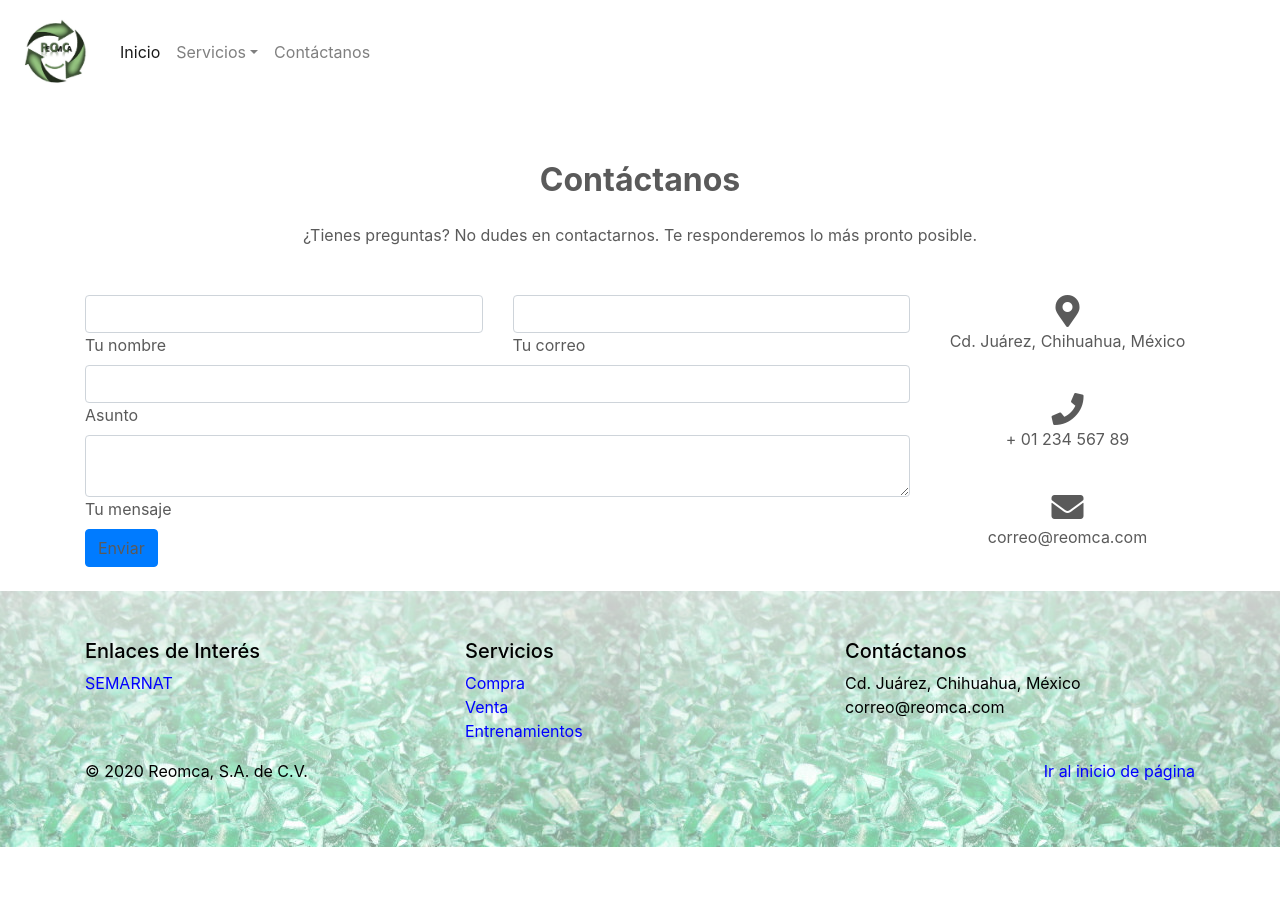
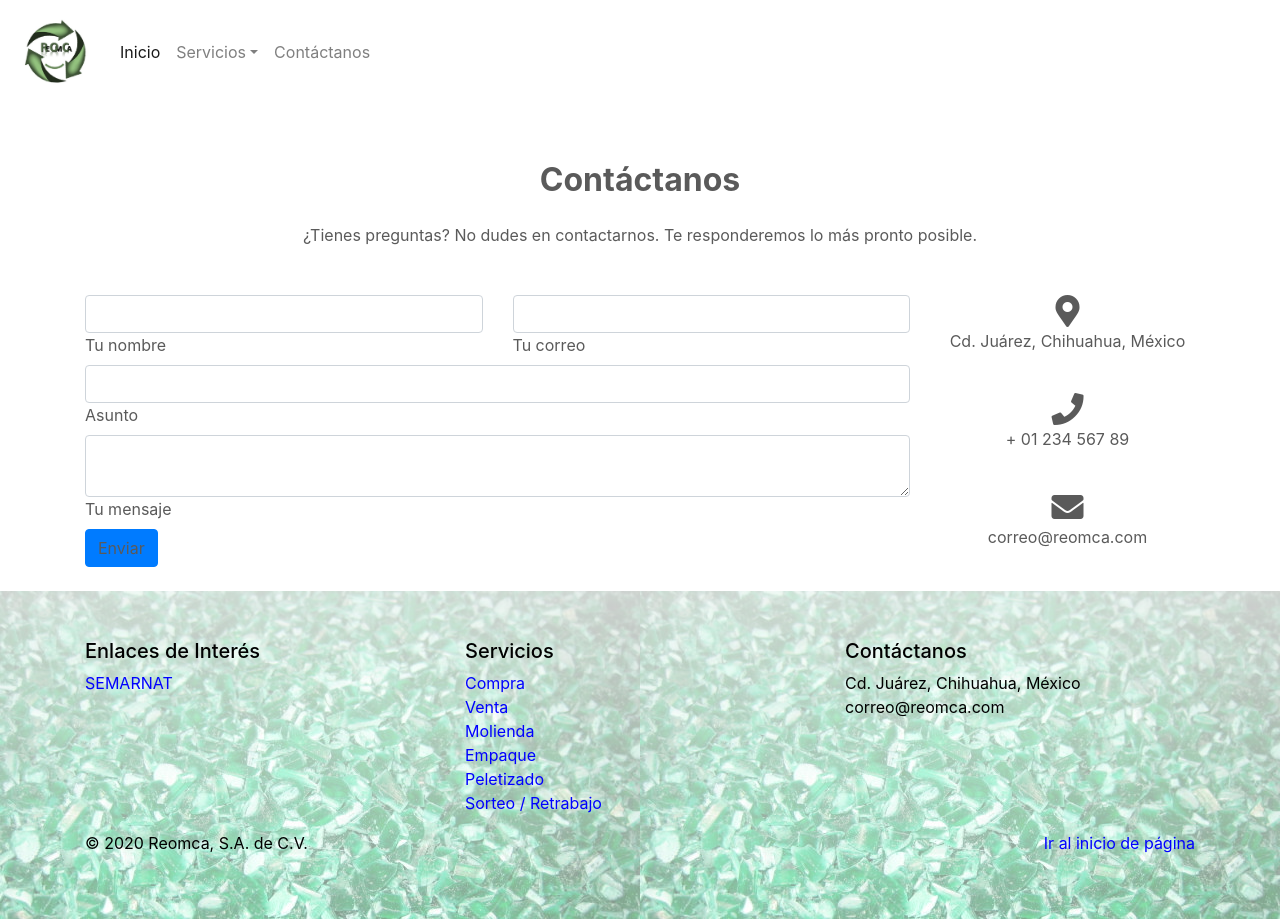
Before and after one commit to carlosigb/reomca, a plain HTML site: page contacto.html in a window 1280 px wide. Before the commit the page ends 847 px from the top, so only its background shows below. Drawn offline with nearby package versions, Linux system fonts and the light colour scheme.

Commit message:
actualizacion de enlaces a nuevas paginas
nuevas paginas: molienda, empaque, peletizado, sorteo

```diff
--- a/contacto.html
+++ b/contacto.html
@@ -47,7 +47,10 @@
                     <div class="dropdown-menu" aria-labelledby="serviciosDropdownMenuLink">
                         <a class="dropdown-item" href="compra/index.html">Compra</a>
                         <a class="dropdown-item" href="venta/index.html">Venta</a>
-                        <a class="dropdown-item" href="entrenamientos/index.html">Entrenamientos</a>
+                        <a class="dropdown-item" href="molienda/index.html">Molienda</a>
+                        <a class="dropdown-item" href="empaque/index.html">Empaque</a>
+                        <a class="dropdown-item" href="peletizado/index.html">Peletizado</a>
+                        <a class="dropdown-item" href="sorteo/index.html">Sorteo / Retrabajo</a>
                     </div>
                 </li>
                 <li class="nav-item">
@@ -179,9 +182,12 @@
             <div class="col-md-4">
                 <h5>Servicios</h5>
                 <ul class="list-unstyled">
-                    <li><a href="compra/index.html">Compra</a></li>
-                    <li><a href="venta/index.html">Venta</a></li>
-                    <li><a href="entrenamientos/index.html">Entrenamientos</a></li>
+                <li><a href="compra/index.html">Compra</a></li>
+                <li><a href="venta/index.html">Venta</a></li>
+                <li><a href="molienda/index.html">Molienda</a></li>
+                <li><a href="empaque/index.html">Empaque</a></li>
+                <li><a href="peletizado/index.html">Peletizado</a></li>
+                <li><a href="sorteo/index.html">Sorteo / Retrabajo</a></li>
                 </ul>
             </div>
             <div class="col-md-4">
```
Also changed, not shown: compra/index.html (+9 -3 lines), index.html (+11 -5 lines).
